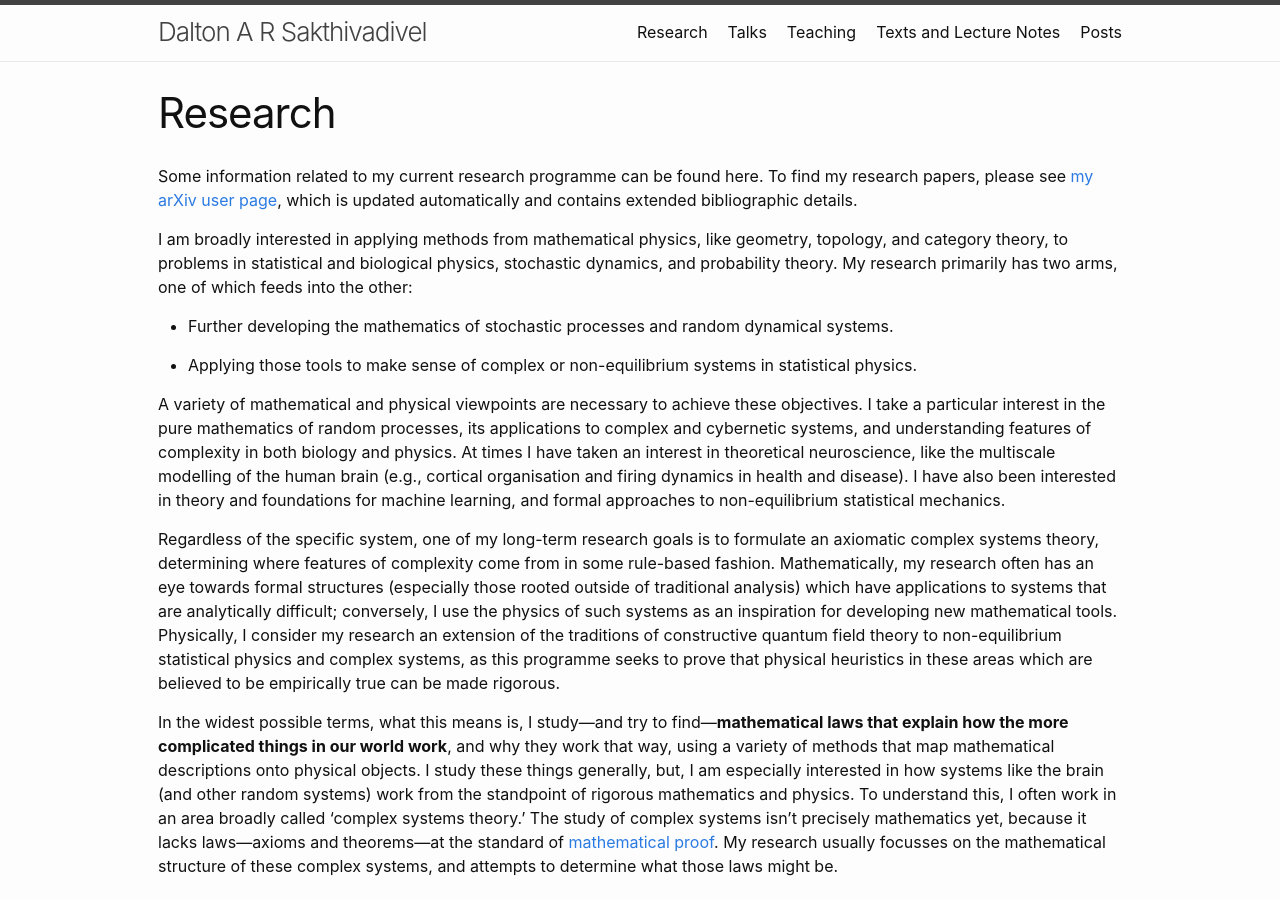
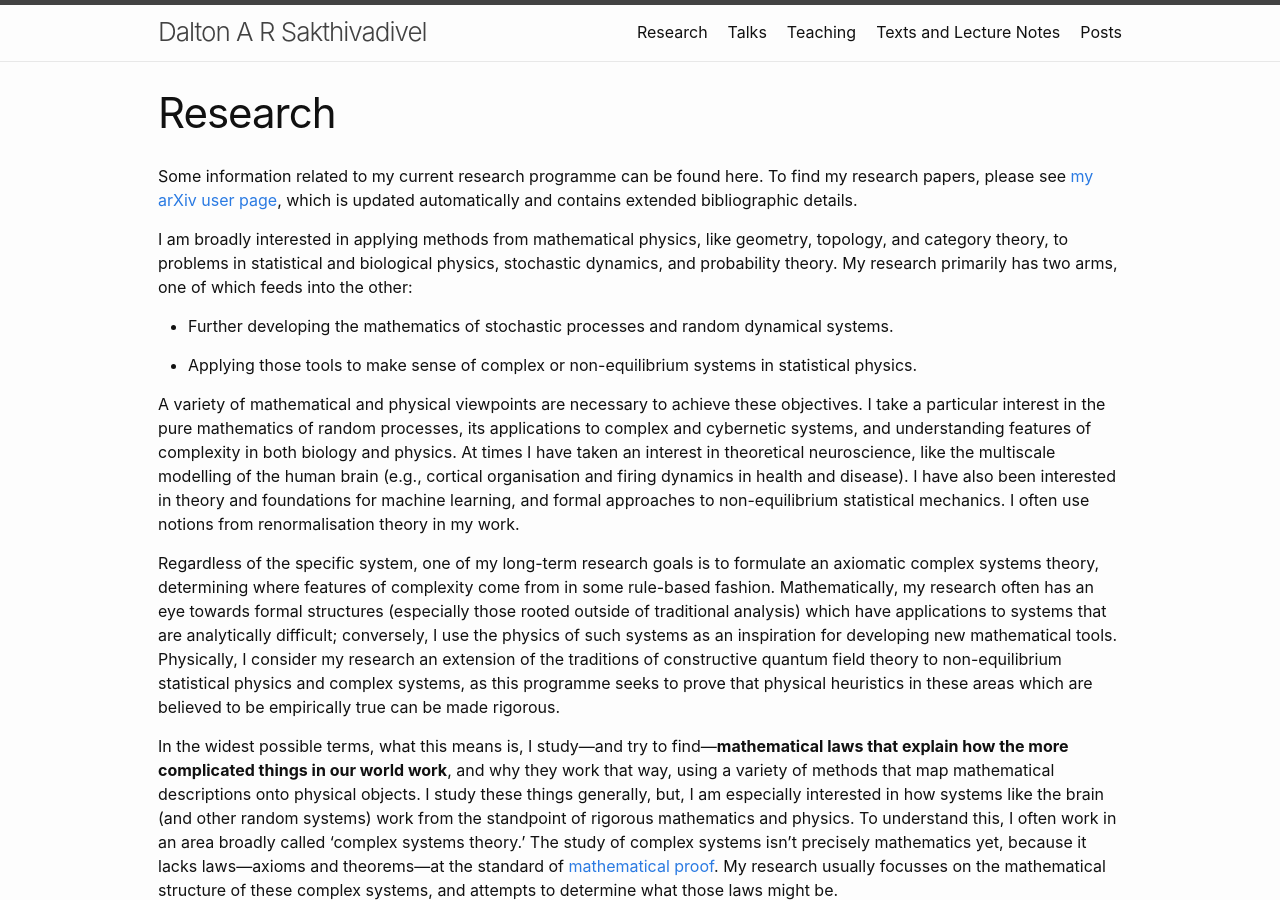
Before and after one commit to DARSakthi/DARSakthi.github.io, a Jekyll site: the page built from research.md, in a window 1280 px wide and 900 px high. Built offline with Jekyll 4.4.1, drawn with Linux system fonts in a browser that asks for light colours; formulas are drawn with MathJax 3.

Commit message:
Hairer.jpg

```diff
--- a/research.md
+++ b/research.md
@@ -12,7 +12,7 @@ I am broadly interested in applying methods from mathematical physics, like geom
 
 - Applying those tools to make sense of complex or non-equilibrium systems in statistical physics.
 
-A variety of mathematical and physical viewpoints are necessary to achieve these objectives. I take a particular interest in the pure mathematics of random processes, its applications to complex and cybernetic systems, and understanding features of complexity in both biology and physics. At times I have taken an interest in theoretical neuroscience, like the multiscale modelling of the human brain (e.g., cortical organisation and firing dynamics in health and disease). I have also been interested in theory and foundations for machine learning, and formal approaches to non-equilibrium statistical mechanics.
+A variety of mathematical and physical viewpoints are necessary to achieve these objectives. I take a particular interest in the pure mathematics of random processes, its applications to complex and cybernetic systems, and understanding features of complexity in both biology and physics. At times I have taken an interest in theoretical neuroscience, like the multiscale modelling of the human brain (e.g., cortical organisation and firing dynamics in health and disease). I have also been interested in theory and foundations for machine learning, and formal approaches to non-equilibrium statistical mechanics. I often use notions from renormalisation theory in my work.
 
 Regardless of the specific system, one of my long-term research goals is to formulate an axiomatic complex systems theory, determining where features of complexity come from in some rule-based fashion. Mathematically, my research often has an eye towards formal structures (especially those rooted outside of traditional analysis) which have applications to systems that are analytically difficult; conversely, I use the physics of such systems as an inspiration for developing new mathematical tools. Physically, I consider my research an extension of the traditions of constructive quantum field theory to non-equilibrium statistical physics and complex systems, as this programme seeks to prove that physical heuristics in these areas which are believed to be empirically true can be made rigorous.
 
```
